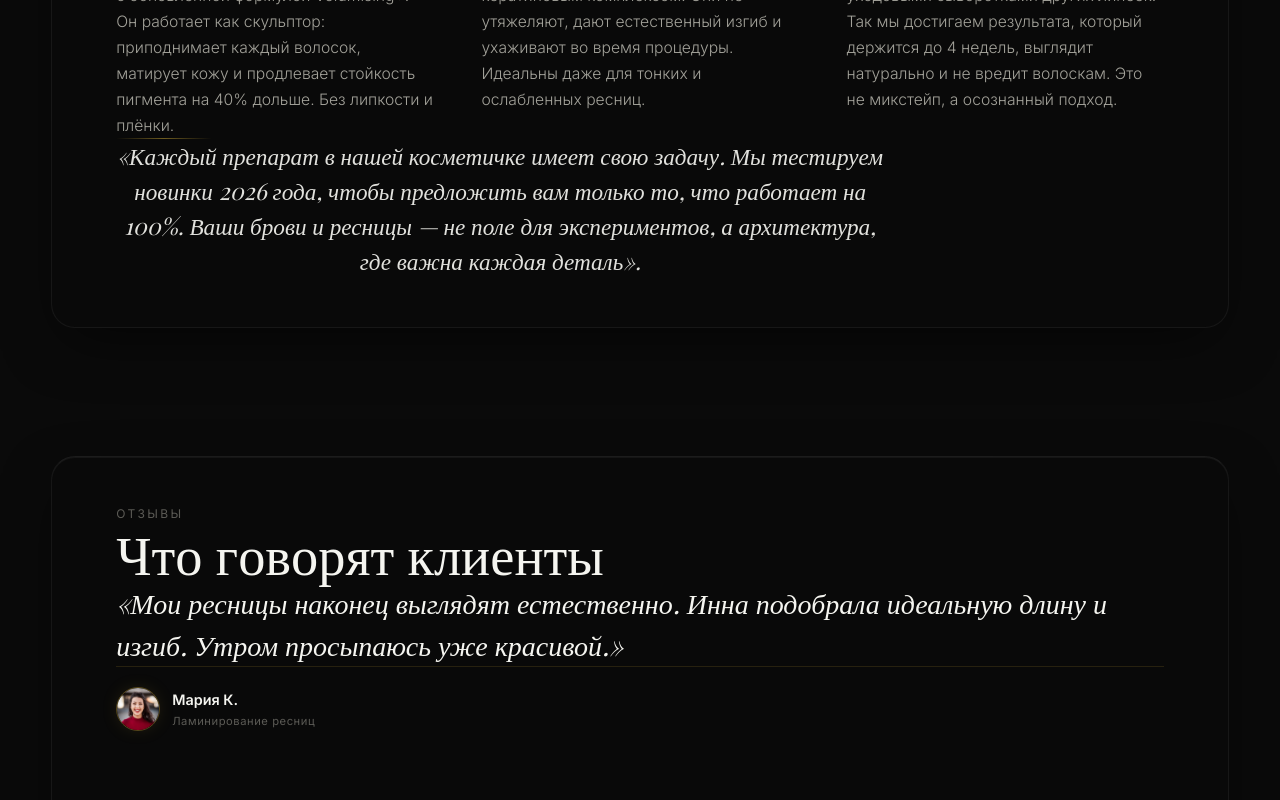
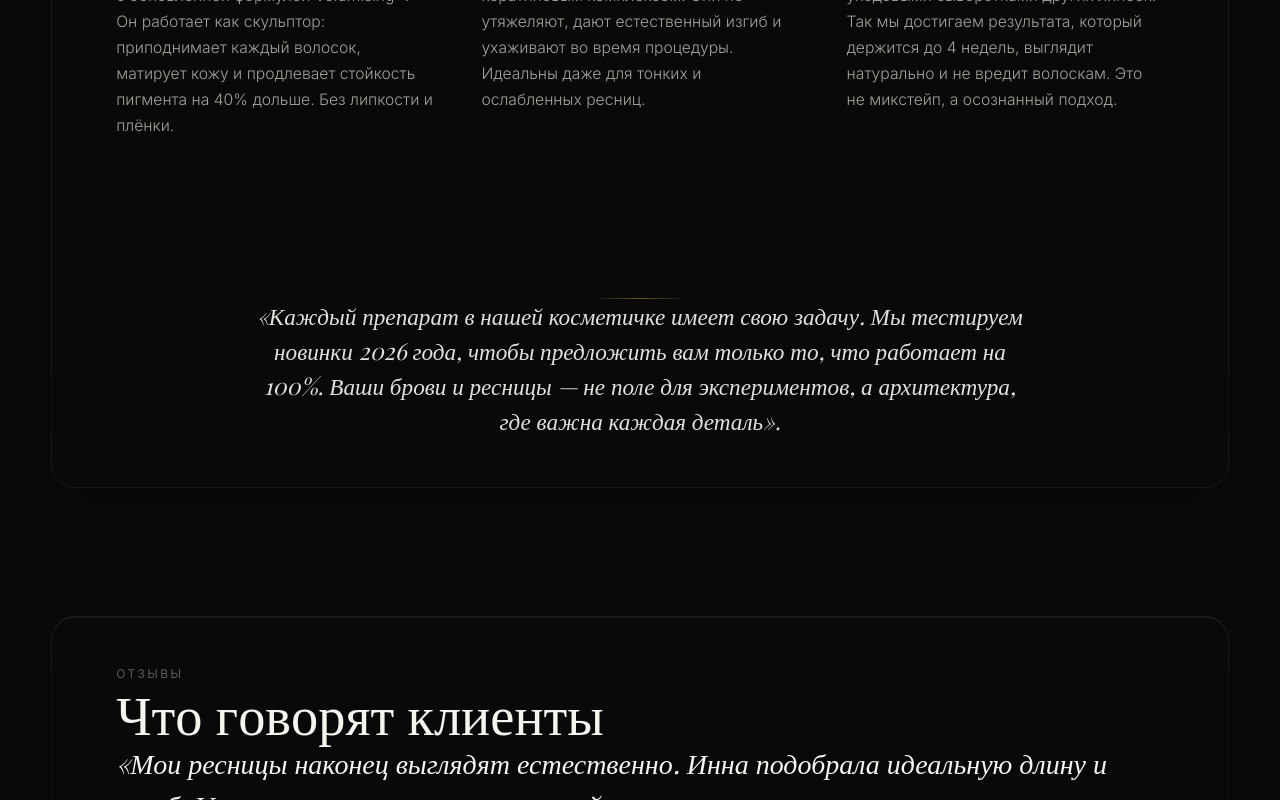
Before and after one commit to GautamaBTC/ProjectBot, a React (Vite) app: page / in a window 1280 px wide. Shown: the part 4020-4820 px from the top of the page. Built offline with nearby package versions, Linux system fonts and the light colour scheme; a web font is replaced by a local one.

Commit message:
Preparations: center divider via flex, push quote much lower (mt 8rem + padding)

```diff
--- a/src/components/sections/PreparationsSection.tsx
+++ b/src/components/sections/PreparationsSection.tsx
@@ -144,13 +144,13 @@ export default function PreparationsSection() {
 
           {/* Финальный акцент — курсив, тонкий, опущен ниже с разделителем */}
           <Reveal delay={0.1}>
-            <div className="mx-auto mt-24 max-w-3xl">
+            <div className="flex flex-col items-center" style={{ marginTop: '8rem', paddingTop: '2rem' }}>
               <div
-                className="mx-auto mb-10 h-px w-24"
+                className="mb-12 h-px w-24"
                 style={{ background: 'linear-gradient(90deg, transparent, rgba(212,175,55,0.5), transparent)' }}
               />
               <p
-                className="text-center"
+                className="text-center max-w-3xl"
                 style={{
                   fontFamily: "'Playfair Display', serif",
                   fontStyle: 'italic',
```
